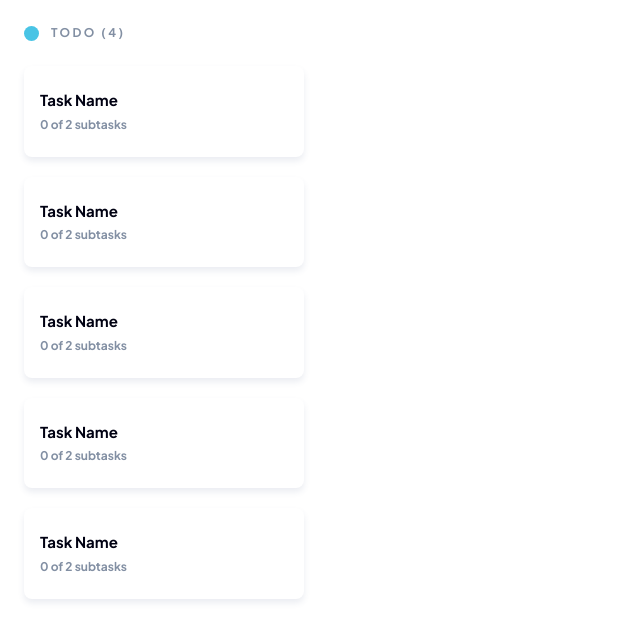
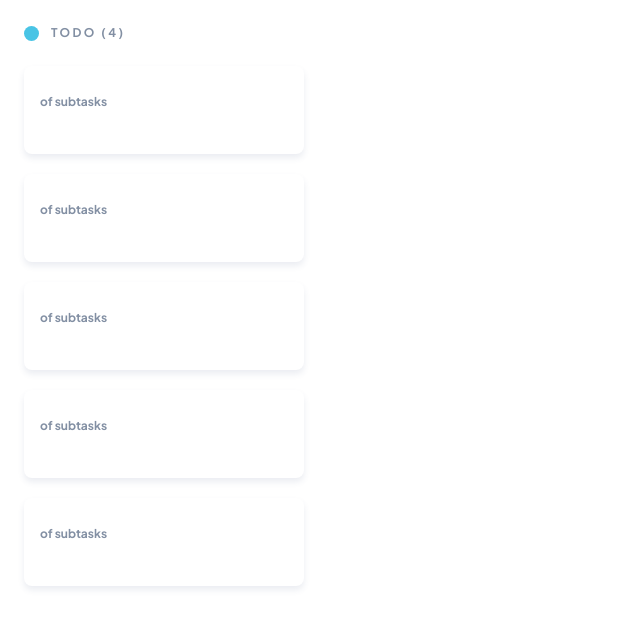
Before and after one commit to rohan843/KanbanTaskMgmtApp, a React (Vite) app: page / in a window 1280 px wide. Shown: the top 640 px of the page, without its empty margins (0-640 px from the left). Built offline with nearby package versions, Linux system fonts and the light colour scheme.

Commit message:
fix: add props and type information and click handler

```diff
--- a/src/components/KanbanWorkArea/KanbanTask.tsx
+++ b/src/components/KanbanWorkArea/KanbanTask.tsx
@@ -1,17 +1,23 @@
 import classNames from "classnames";
 import React from "react";
 import useThemeProvider from "../../hooks/useThemeProvider";
-// import { taskId } from "../types";
+import { TaskId } from "../../types";
 
-// type Props = {
-//   taskId: taskId;
-// };
+type Props = {
+  taskId: TaskId;
+  taskTitle: string;
+  totalSubtaskCount: number;
+  finishedSubtaskCount: number;
+  onClick: (e: React.MouseEvent) => void;
+};
 
-const KanbanTask: React.FC = () => {
-  const taskName = "Task Name";
-  const totalSubtaskCount = 2;
-  const finishedSubtaskCount = 0;
-
+const KanbanTask: React.FC<Props> = ({
+  taskId,
+  taskTitle,
+  totalSubtaskCount,
+  finishedSubtaskCount,
+  onClick,
+}) => {
   const { darkTheme } = useThemeProvider();
 
   return (
@@ -23,7 +29,11 @@ const KanbanTask: React.FC = () => {
           "kanban-task-card-dark": darkTheme,
         }
       )}
-      title={taskName}
+      title={taskTitle}
+      key={taskId}
+      onClick={(e) => {
+        onClick(e);
+      }}
     >
       <h1
         className={classNames("kanban-task-card-title", {
@@ -31,7 +41,7 @@ const KanbanTask: React.FC = () => {
           "kanban-task-card-title-dark": darkTheme,
         })}
       >
-        {taskName}
+        {taskTitle}
       </h1>
       <p
         className={classNames("mt-1 kanban-task-card-status", {
```
